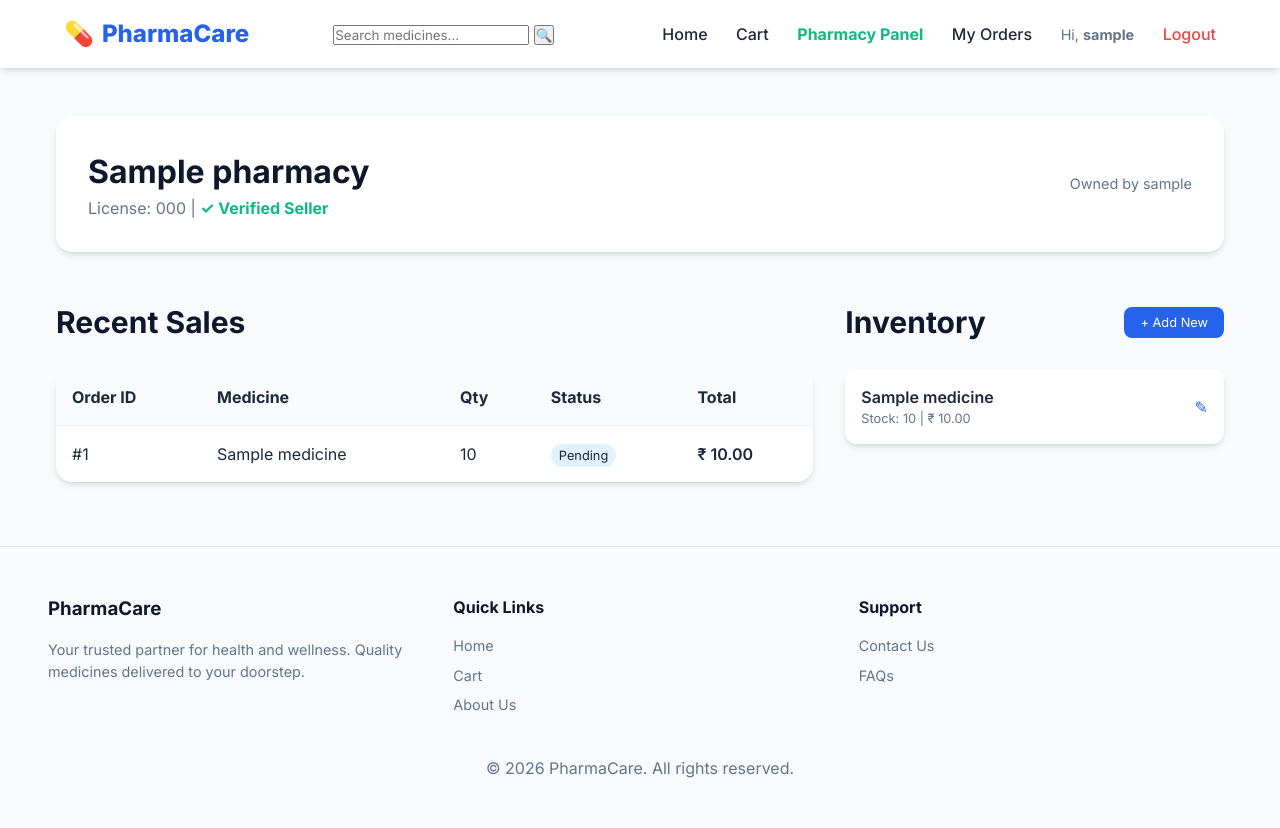
After one commit to DhiviyaSelvi/PHARMACY, a Django app: page /pharmacy/dashboard/ in a window 1280 px wide. The commit adds this page. Run offline with Django 5.2, Linux system fonts and the light colour scheme; a user stored in the database is signed in; tables that the repository leaves empty hold one stand-in row (values such as "Sample post").

Commit message:
Transition to Multi-Vendor Marketplace architecture
- Implemented `Pharmacy` model for seller management
- Added `pharmacy` foreign key to `Medicine` and `OrderItem`
- Created Pharmacy Onboarding and Dashboard systems
- Updated Home/Search UI to display seller information
- Fixed `models.Q` NameError and missing success template
- Secured logout process with POST-only requirement
- Improved multi-vendor order tracking and inventory management
- Updated import script for marketplace warehouse compatibility
- Fully containerized the multi-vendor stack with Docker

Co-authored-by: DhiviyaSelvi <154718409+DhiviyaSelvi@users.noreply.github.com>

```diff
--- a/pharmacy/models.py
+++ b/pharmacy/models.py
@@ -1,5 +1,23 @@
 from django.db import models
 from django.contrib.auth.models import User
+
+
+class Pharmacy(models.Model):
+    user = models.OneToOneField(User, on_delete=models.CASCADE, related_name='pharmacy_profile')
+    name = models.CharField(max_length=200)
+    license_number = models.CharField(max_length=100)
+    address = models.TextField()
+    contact_email = models.EmailField()
+    contact_phone = models.CharField(max_length=20)
+    is_verified = models.BooleanField(default=False)
+    created_at = models.DateTimeField(auto_now_add=True)
+    updated_at = models.DateTimeField(auto_now=True)
+
+    def __str__(self):
+        return self.name
+
+    class Meta:
+        verbose_name_plural = "Pharmacies"
 
 
 class Category(models.Model):
@@ -16,6 +34,9 @@ class Category(models.Model):
 
 
 class Medicine(models.Model):
+    pharmacy = models.ForeignKey(
+        Pharmacy, on_delete=models.CASCADE, related_name='medicines', null=True
+    )
     category = models.ForeignKey(
         Category, on_delete=models.CASCADE, related_name='medicines'
     )
@@ -111,6 +132,8 @@ class OrderItem(models.Model):
 
     medicine = models.ForeignKey(Medicine, on_delete=models.CASCADE)
 
+    pharmacy = models.ForeignKey(Pharmacy, on_delete=models.SET_NULL, null=True)
+
     quantity = models.IntegerField()
 
     price = models.DecimalField(max_digits=10, decimal_places=2)
--- a/pharmacy/templates/base.html
+++ b/pharmacy/templates/base.html
@@ -26,9 +26,17 @@
             <a href="{% url 'home' %}">Home</a>
             <a href="{% url 'cart' %}">Cart</a>
             {% if user.is_authenticated %}
+                {% if user.pharmacy_profile %}
+                    <a href="{% url 'pharmacy_dashboard' %}" style="color: var(--accent); font-weight: 700;">Pharmacy Panel</a>
+                {% else %}
+                    <a href="{% url 'register_pharmacy' %}">Sell on PharmaCare</a>
+                {% endif %}
                 <a href="{% url 'order_list' %}">My Orders</a>
                 <span style="margin-left: 1.5rem; color: var(--text-muted); font-size: 0.9rem;">Hi, <strong>{{ user.username }}</strong></span>
-                <a href="{% url 'logout' %}" style="color: var(--danger);">Logout</a>
+                <form action="{% url 'logout' %}" method="POST" style="display: inline; margin-left: 1.5rem;">
+                    {% csrf_token %}
+                    <button type="submit" style="background: none; border: none; color: var(--danger); font-weight: 500; cursor: pointer; font-size: 1rem; padding: 0;">Logout</button>
+                </form>
             {% else %}
                 <a href="{% url 'login' %}">Login</a>
                 <a href="{% url 'signup' %}" class="btn-signup" style="background: var(--primary); color: white; padding: 0.5rem 1.25rem; border-radius: 0.5rem;">Signup</a>
--- a/pharmacy/templates/home.html
+++ b/pharmacy/templates/home.html
@@ -29,6 +29,7 @@
             <img src="{{ medicine.image }}" alt="{{ medicine.name }}">
             <h3>{{ medicine.name }}</h3>
             <p>{{ medicine.company }}</p>
+            <p style="font-size: 0.8rem; color: var(--accent); margin-bottom: 1rem;">Sold by: {{ medicine.pharmacy.name }}</p>
             <h4>₹ {{ medicine.price }}</h4>
             <a href="{% url 'add_to_cart' medicine.id %}">
                 <button>Add to Cart</button>
--- a/pharmacy/templates/order_detail.html
+++ b/pharmacy/templates/order_detail.html
@@ -45,7 +45,7 @@
             <div style="display: flex; justify-content: space-between; padding: 1rem 0; border-bottom: 1px solid #f1f5f9;">
                 <div>
                     <p style="font-weight: 600;">{{ item.medicine.name }}</p>
-                    <p style="font-size: 0.875rem; color: var(--text-muted);">{{ item.quantity }} x ₹ {{ item.price }}</p>
+                    <p style="font-size: 0.875rem; color: var(--text-muted);">{{ item.quantity }} x ₹ {{ item.price }} • Seller: {{ item.pharmacy.name }}</p>
                 </div>
                 <p style="font-weight: 700;">₹ {{ item.quantity|multiply:item.price }}</p>
             </div>
--- /dev/null
+++ b/pharmacy/templates/pharmacy_dashboard.html
@@ -0,0 +1,76 @@
+{% extends 'base.html' %}
+{% block title %}Pharmacy Dashboard - PharmaCare{% endblock %}
+
+{% block content %}
+<div style="max-width: 1200px; margin: 3rem auto; padding: 0 1rem;">
+    <div style="display: flex; justify-content: space-between; align-items: center; margin-bottom: 3rem; background: white; padding: 2rem; border-radius: 1rem; box-shadow: var(--shadow);">
+        <div>
+            <h1 style="color: var(--secondary);">{{ pharmacy.name }}</h1>
+            <p style="color: var(--text-muted);">License: {{ pharmacy.license_number }} |
+                {% if pharmacy.is_verified %}
+                    <span style="color: var(--accent); font-weight: 700;">✓ Verified Seller</span>
+                {% else %}
+                    <span style="color: var(--danger); font-weight: 700;">⚠ Pending Verification</span>
+                {% endif %}
+            </p>
+        </div>
+        <div style="text-align: right;">
+            <p style="font-size: 0.9rem; color: var(--text-muted);">Owned by {{ pharmacy.user.username }}</p>
+        </div>
+    </div>
+
+    <div style="display: grid; grid-template-columns: 2fr 1fr; gap: 2rem;">
+        <!-- Orders Section -->
+        <div>
+            <h2 style="margin-bottom: 1.5rem;">Recent Sales</h2>
+            <div style="background: white; border-radius: 1rem; box-shadow: var(--shadow); overflow: hidden;">
+                <table style="width: 100%; border-collapse: collapse; text-align: left;">
+                    <thead style="background: #f8fafc;">
+                        <tr>
+                            <th style="padding: 1rem;">Order ID</th>
+                            <th style="padding: 1rem;">Medicine</th>
+                            <th style="padding: 1rem;">Qty</th>
+                            <th style="padding: 1rem;">Status</th>
+                            <th style="padding: 1rem;">Total</th>
+                        </tr>
+                    </thead>
+                    <tbody>
+                        {% for item in orders %}
+                        <tr style="border-top: 1px solid #f1f5f9;">
+                            <td style="padding: 1rem;">#{{ item.order.id }}</td>
+                            <td style="padding: 1rem;">{{ item.medicine.name }}</td>
+                            <td style="padding: 1rem;">{{ item.quantity }}</td>
+                            <td style="padding: 1rem;"><span style="font-size: 0.8rem; padding: 0.25rem 0.5rem; border-radius: 9999px; background: #e0f2fe;">{{ item.order.get_status_display }}</span></td>
+                            <td style="padding: 1rem; font-weight: 600;">₹ {{ item.price }}</td>
+                        </tr>
+                        {% empty %}
+                        <tr><td colspan="5" style="padding: 2rem; text-align: center; color: var(--text-muted);">No sales yet.</td></tr>
+                        {% endfor %}
+                    </tbody>
+                </table>
+            </div>
+        </div>
+
+        <!-- Inventory Summary -->
+        <div>
+            <div style="display: flex; justify-content: space-between; align-items: center; margin-bottom: 1.5rem;">
+                <h2 style="margin: 0;">Inventory</h2>
+                <button style="padding: 0.5rem 1rem; background: var(--primary); color: white; border: none; border-radius: 0.5rem; font-size: 0.8rem; cursor: pointer;">+ Add New</button>
+            </div>
+            <div style="display: flex; flex-direction: column; gap: 1rem;">
+                {% for med in medicines %}
+                <div style="background: white; padding: 1rem; border-radius: 0.75rem; box-shadow: var(--shadow); display: flex; justify-content: space-between; align-items: center;">
+                    <div>
+                        <p style="font-weight: 600; margin: 0;">{{ med.name }}</p>
+                        <p style="font-size: 0.8rem; color: var(--text-muted); margin: 0;">Stock: {{ med.stock }} | ₹ {{ med.price }}</p>
+                    </div>
+                    <span style="color: var(--primary); cursor: pointer;">✎</span>
+                </div>
+                {% empty %}
+                <p style="color: var(--text-muted);">No medicines listed yet.</p>
+                {% endfor %}
+            </div>
+        </div>
+    </div>
+</div>
+{% endblock %}
--- a/pharmacy/urls.py
+++ b/pharmacy/urls.py
@@ -14,6 +14,8 @@ urlpatterns = [
     path('login/', views.login_view, name='login'),
     path('signup/', views.signup_view, name='signup'),
     path('logout/', views.logout_view, name='logout'),
+    path('pharmacy/register/', views.register_pharmacy, name='register_pharmacy'),
+    path('pharmacy/dashboard/', views.pharmacy_dashboard, name='pharmacy_dashboard'),
     path('about/', views.about_view, name='about'),
     path('contact/', views.contact_view, name='contact'),
     path('orders/', views.order_list, name='order_list'),
--- a/pharmacy/views.py
+++ b/pharmacy/views.py
@@ -2,6 +2,7 @@ import razorpay
 from django.shortcuts import render, redirect, get_object_or_404
 from django.conf import settings
 from django.views.decorators.csrf import csrf_exempt
+from django.db.models import Q, F
 
 from django.contrib.auth.models import User
 from django.contrib.auth import authenticate, login, logout
@@ -27,14 +28,56 @@ def home(request):
 
     if query:
         medicines = medicines.filter(
-            models.Q(name__icontains=query) |
-            models.Q(company__icontains=query) |
-            models.Q(description__icontains=query)
+            Q(name__icontains=query) |
+            Q(company__icontains=query) |
+            Q(description__icontains=query)
         )
 
     return render(request, 'home.html', {
         'medicines': medicines,
         'categories': categories
+    })
+
+
+@login_required(login_url='/login/')
+def register_pharmacy(request):
+    if hasattr(request.user, 'pharmacy_profile'):
+        return redirect('pharmacy_dashboard')
+
+    if request.method == 'POST':
+        name = request.POST.get('name')
+        license_number = request.POST.get('license_number')
+        address = request.POST.get('address')
+        email = request.POST.get('email')
+        phone = request.POST.get('phone')
+
+        Pharmacy.objects.create(
+            user=request.user,
+            name=name,
+            license_number=license_number,
+            address=address,
+            contact_email=email,
+            contact_phone=phone
+        )
+        messages.success(request, "Pharmacy registered! Please wait for admin verification.")
+        return redirect('pharmacy_dashboard')
+
+    return render(request, 'register_pharmacy.html')
+
+
+@login_required(login_url='/login/')
+def pharmacy_dashboard(request):
+    if not hasattr(request.user, 'pharmacy_profile'):
+        return redirect('register_pharmacy')
+
+    pharmacy = request.user.pharmacy_profile
+    medicines = Medicine.objects.filter(pharmacy=pharmacy)
+    orders = OrderItem.objects.filter(pharmacy=pharmacy).select_related('order').order_by('-order__created_at')
+
+    return render(request, 'pharmacy_dashboard.html', {
+        'pharmacy': pharmacy,
+        'medicines': medicines,
+        'orders': orders
     })
 
 
@@ -210,6 +253,9 @@ def login_view(request):
     return render(request, 'login.html', {'form': form})
 
 
+from django.views.decorators.http import require_POST
+
+@require_POST
 def logout_view(request):
 
     logout(request)
@@ -243,7 +289,6 @@ def checkout(request):
 
         if form.is_valid():
             from django.db import transaction
-            from django.db.models import F
 
             try:
                 with transaction.atomic():
@@ -268,6 +313,7 @@ def checkout(request):
                         OrderItem.objects.create(
                             order=order,
                             medicine=medicine,
+                            pharmacy=medicine.pharmacy,
                             quantity=item.quantity,
                             price=medicine.price
                         )
```
Also changed, not shown: import_medicines.py (+20 -1 lines), pharmacy/templates/order_success.html (+13 -26 lines), pharmacy/templates/register_pharmacy.html (added, +36 -0 lines), pharmacy/migrations/0011_pharmacy_medicine_pharmacy_orderitem_pharmacy.py (added).
